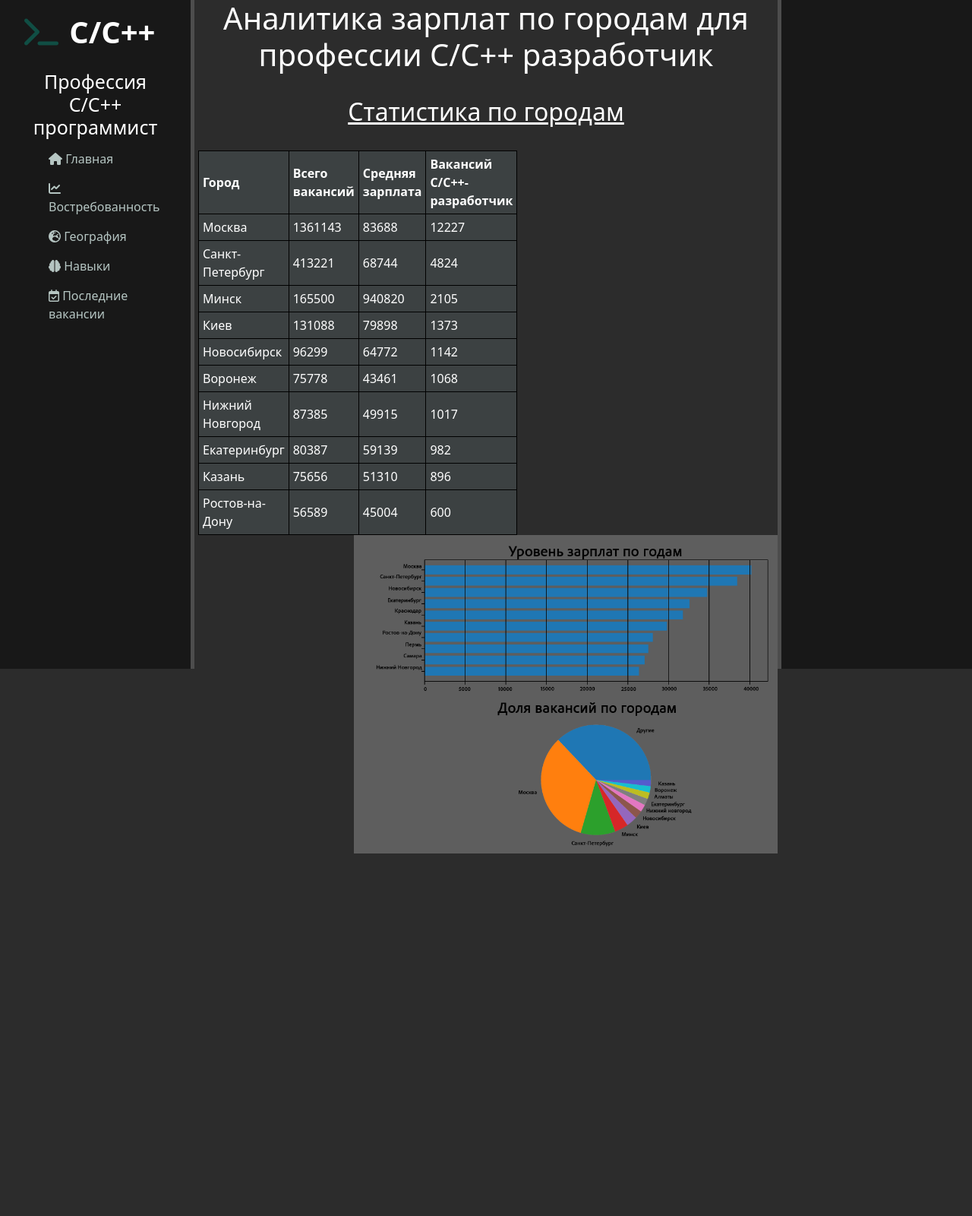
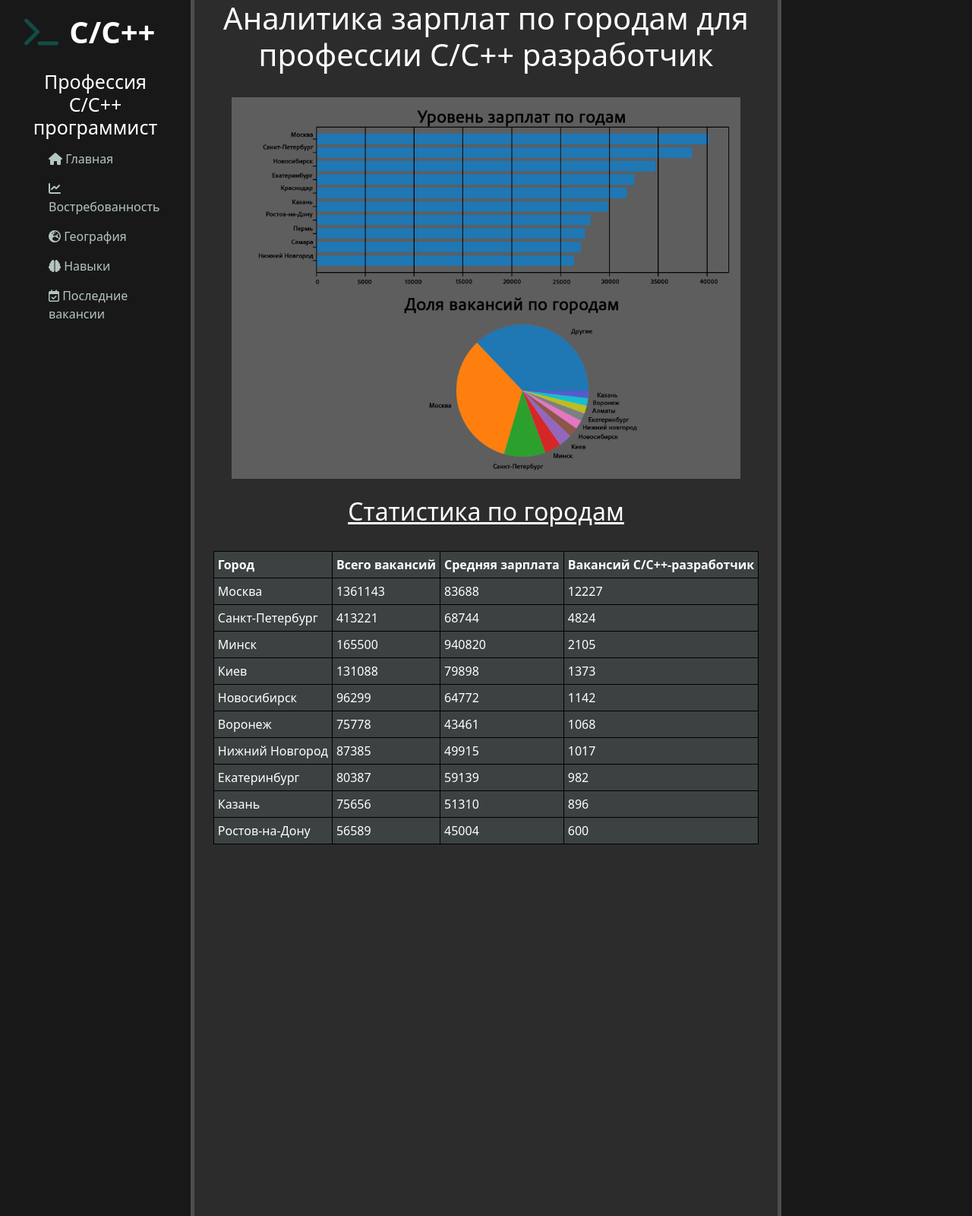
Before and after one commit to 2piCode/Elearn-webapp, a Django app: page /geography in a window 1280 px wide. Shown: the whole page at 76% size. Before the commit the page ends 1123 px from the top, so only its background shows below. Run offline with Django 4.2, Linux system fonts and the light colour scheme; some libraries are stand-ins or nearby versions.

Commit message:
Design for relevance and geography page

```diff
--- a/Elearn_Webapp/static/vacancy/css/main.css
+++ b/Elearn_Webapp/static/vacancy/css/main.css
@@ -8,7 +8,7 @@ aside{
     width: 20%;
     padding: 2.5%;
     max-height: inherit;
-    height:110vh;
+    height:200vh;
     color: #fff;
     border-right: 5px solid #4d4d4d;
 }
@@ -19,7 +19,7 @@ aside{
     width: 20%;
     padding: 2.5%;
     max-height: inherit;
-    height:110vh;
+    height:200vh;
     color: #fff;
     border-left: 5px solid #4d4d4d;
 }
@@ -77,16 +77,20 @@ body .features p {max-width: 400px; margin: 20px auto;}
     color: #fff;
 }
 
-.container .relevance_graph {
-    max-width: 50%;
-    float:right;
+.relevance_graph {
+    max-width: 60%;
+    display:table;
+    margin-left: auto;
+    margin-right: auto;
 }
 
 .container table {
-    max-width: 30%;
-    float: left;
-    margin-left: 5px;
+    max-width: 65%;
+    display:table;
+    margin-left: auto;
+    margin-right: auto;
 }
+
 
 .container h1 {
     text-align:center;
--- a/Elearn_Webapp/vacancy/templates/vacancy/geography.html
+++ b/Elearn_Webapp/vacancy/templates/vacancy/geography.html
@@ -6,6 +6,8 @@
 
 {% block content %}
     <h1>Аналитика зарплат по городам для профессии C/C++ разработчик</h1>
+    <br>
+    <img class='relevance_graph' src="{% static 'vacancy/img/geography.png' %}" alt="">
     <br>
     <h2>Статистика по городам</h2>
     <br>
@@ -89,5 +91,4 @@
         </tr>
         </tbody>
     </table>
-    <img class='relevance_graph' src="{% static 'vacancy/img/geography.png' %}" alt="">
 {% endblock %}
--- a/Elearn_Webapp/vacancy/templates/vacancy/relevance.html
+++ b/Elearn_Webapp/vacancy/templates/vacancy/relevance.html
@@ -7,6 +7,8 @@
 
 {% block content %}
     <h1>Аналитика зарплат по годам для профессии C/C++ разработчик</h1>
+    <br>
+    <img class='relevance_graph' src="{% static 'vacancy/img/relevance_dark.png' %}" alt="">
     <br>
     <h2>Статистика по годам</h2>
     <br>
@@ -183,5 +185,4 @@
         </tr>
         </tbody>
     </table>
-    <img class='relevance_graph' src="{% static 'vacancy/img/relevance_dark.png' %}" alt="">
 {% endblock %}
```
